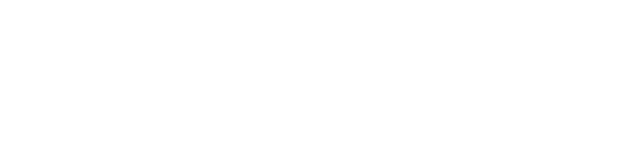
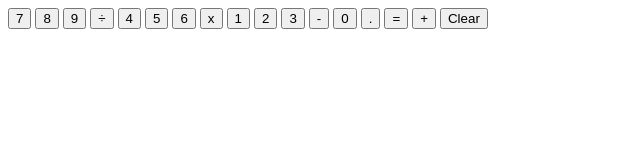
Before and after one commit to charlotteb551/calculator, a plain HTML site: page index.html in a window 1280 px wide. Shown: the whole page, without its empty margins (0-640 px from the left). Drawn offline with Linux system fonts and the light colour scheme.

Commit message:
Added buttons for numbers and operations

```diff
--- a/index.html
+++ b/index.html
@@ -8,6 +8,35 @@
 </head>
 <body>
 
+    <div class="calculator">
+
+        <div class="display"></div>
+
+        <div class="buttons">
+            <button>7</button>
+            <button>8</button>
+            <button>9</button>
+            <button>÷</button>
+
+            <button>4</button>
+            <button>5</button>
+            <button>6</button>
+            <button>x</button>
+
+            <button>1</button>
+            <button>2</button>
+            <button>3</button>
+            <button>-</button>
+
+            <button>0</button>
+            <button>.</button>
+            <button>=</button>
+            <button>+</button>
+
+            <button>Clear</button>
+        </div>
+
+    </div>
 
     <script src="javascript.js"></script>
 
--- a/javascript.js
+++ b/javascript.js
@@ -24,9 +24,9 @@ function operate(a, operator, b){
 		return add(a,b);
 	} else if (operator === "-"){
 		return subtract(a,b);
-	} else if (operator === "*"){
+	} else if (operator === "x"){
 		return multiply(a,b);
-	} else if (operator === "/"){
+	} else if (operator === "÷"){
 		return divide(a,b);
 	} else {
 		return "Invalid Operator";
```
